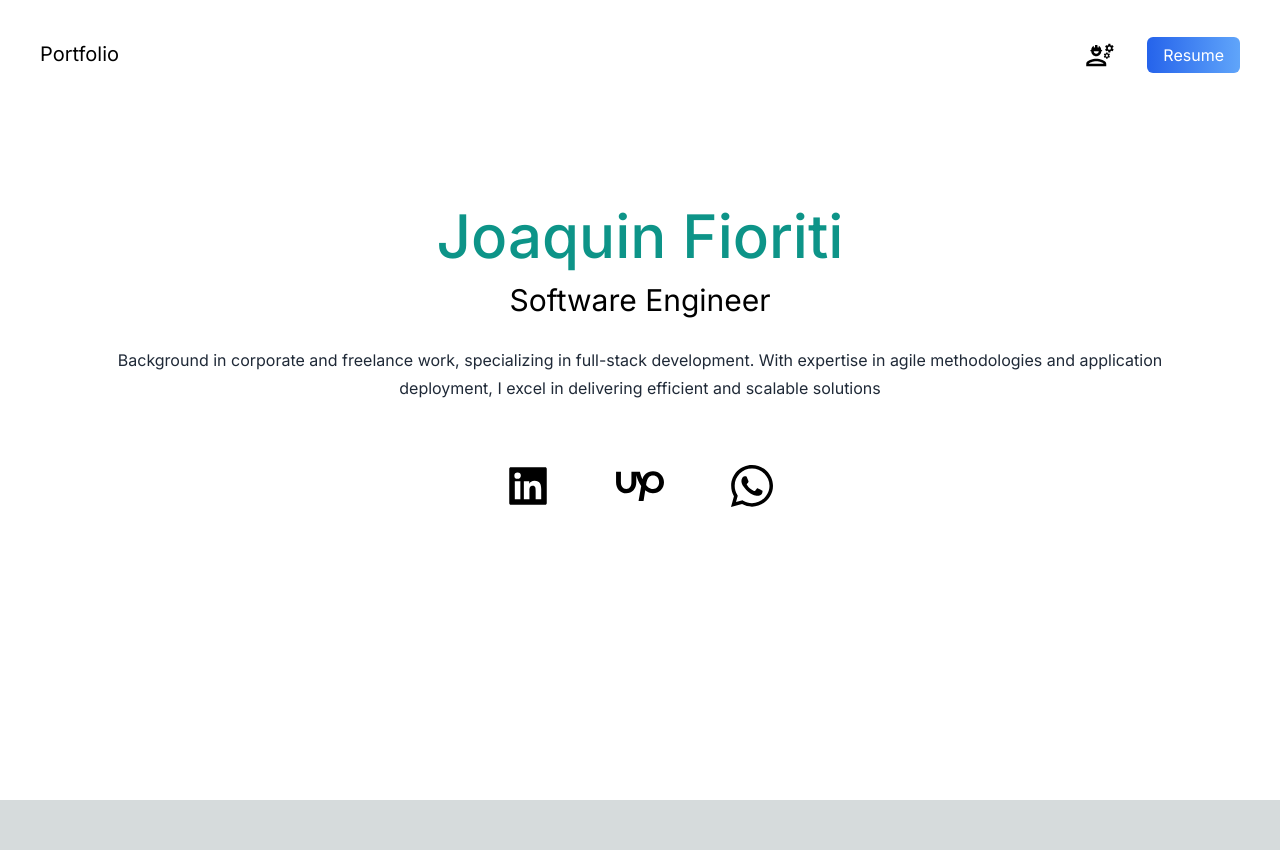
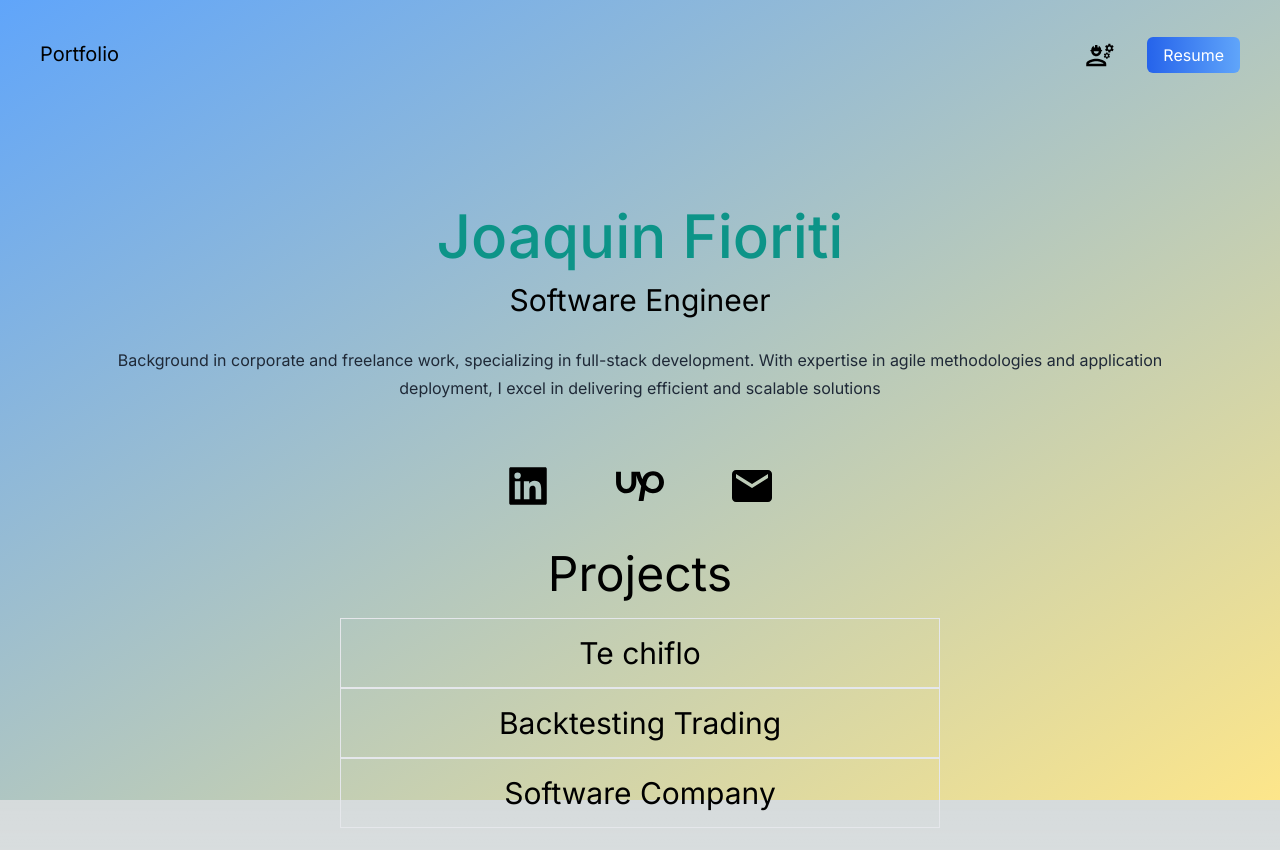
Before and after one commit to JoaquinFioriti/portfolio, a Next.js app: page / in a window 1280 px wide. Shown: the top 850 px of the page. Before the commit the page ends 800 px from the top, so only its background shows below. Built offline with nearby package versions, Linux system fonts and the light colour scheme.

Commit message:
feat: adding project sections

```diff
--- a/src/app/page.tsx
+++ b/src/app/page.tsx
@@ -3,21 +3,24 @@ import { AiFillLinkedin, AiFillTwitterCircle } from "react-icons/ai";
 import { MdOutlineEngineering } from "react-icons/md";
 import { FaUpwork } from "react-icons/fa6";
 import { FaWhatsapp } from "react-icons/fa6";
+import { MdEmail } from "react-icons/md";
+import Container from "@/components/Container";
+
 
 export default function Home() {
   return (
-    <div>
+    <div className="bg-gradient-to-br from-blue-400 to-amber-200">
       <Head>
         <title>Joaquin Fioriti</title>
         <meta name="description" content="Joaquin Fioriti Software Engineer porfolio"/>
       </Head>
-      <main className="bg-white px-10">
-      <section className="h-screen">
+      <main className="bg-white px-10 bg-gradient-to-br from-blue-400 to-amber-200">
+      <section className="h-screen ">
         <nav className="py-10 mb-12 flex justify-between">
           <h1 className=" text-xl">Portfolio</h1>
           <ul className=" flex items-center">
             <MdOutlineEngineering className="text-3xl "/> {/* TODO: make this size variable depending the device */}
-            <li>
+            <li className="hover:scale-125 transition">
               <a href="#" className="bg-gradient-to-r from-blue-600 to-blue-400 text-white px-4 py-2 border-none rounded-md ml-8">
                 Resume
               </a>
@@ -37,18 +40,20 @@ export default function Home() {
       </div>
       <div className="text-5xl flex justify-center gap-16">
         <a href="https://www.linkedin.com/in/joaquin-fioriti-a2ba89197/" target="_blank" rel="noopener noreferrer">
-          <AiFillLinkedin/>
+          <AiFillLinkedin className="hover:scale-125 transition"/>
         </a>
         <a href="https://www.upwork.com/freelancers/~01eb2607a3760fc756" target="_blank" rel="noopener noreferrer">
-        <FaUpwork className="cursor-pointer"/>
+        <FaUpwork className="hover:scale-125 transition"/>
         </a>
-        <a href="https://wa.me/15551234567" target="_blank" rel="noopener noreferrer">
-        <FaWhatsapp className="cursor-pointer"/>
+        <a href="mailto:joaquinfioriti9@gmail.com" target="_blank" rel="noopener noreferrer">
+        <MdEmail className="hover:scale-125 transition"/>
         </a>
       </div>
+      <section className="flex justify-center">
+        <Container/>
+      </section>
       </section>
       </main>
     </div>
-
   );
 }
--- /dev/null
+++ b/src/components/Container.tsx
@@ -0,0 +1,21 @@
+import React, {FC} from 'react'
+import Project from './Project'
+
+interface ContainerProps {
+
+}
+
+const Container: FC<ContainerProps> = () => {
+    return (
+        <div className='my-10 w-full'>
+        <p className=' text-5xl text-center'>Projects</p>
+        <div className='flex flex-col mt-5 items-center'>
+            <Project className='p-4 w-1/2 flex justify-center border' title='Te chiflo' />
+            <Project className='p-4 w-1/2 flex justify-center border' title='Backtesting Trading' />
+            <Project className='p-4 w-1/2 flex justify-center border' title='Software Company' />
+        </div>
+        </div>
+    )
+}
+
+export default Container
--- /dev/null
+++ b/src/components/Project.tsx
@@ -0,0 +1,24 @@
+import React, {FC} from 'react'
+
+interface ProjectProps {
+    title?:string,
+    imageURL?:string,
+    text?: string,
+    tecnologies?:Array<string>
+    className?: string
+}
+
+const Container: FC<ProjectProps> = ({title, imageURL, text, tecnologies, className}) => {
+    return (
+        <div className={className}>
+            <div className='text-3xl'>
+                {title}
+            </div>
+            <div>
+
+            </div>
+        </div>
+    )
+}
+
+export default Container
--- a/tailwind.config.ts
+++ b/tailwind.config.ts
@@ -13,6 +13,9 @@ const config: Config = {
         "gradient-conic":
           "conic-gradient(from 180deg at 50% 50%, var(--tw-gradient-stops))",
       },
+      colors:{
+        "celestito": "#00b4fc"
+      }
     },
   },
   plugins: [],
```
